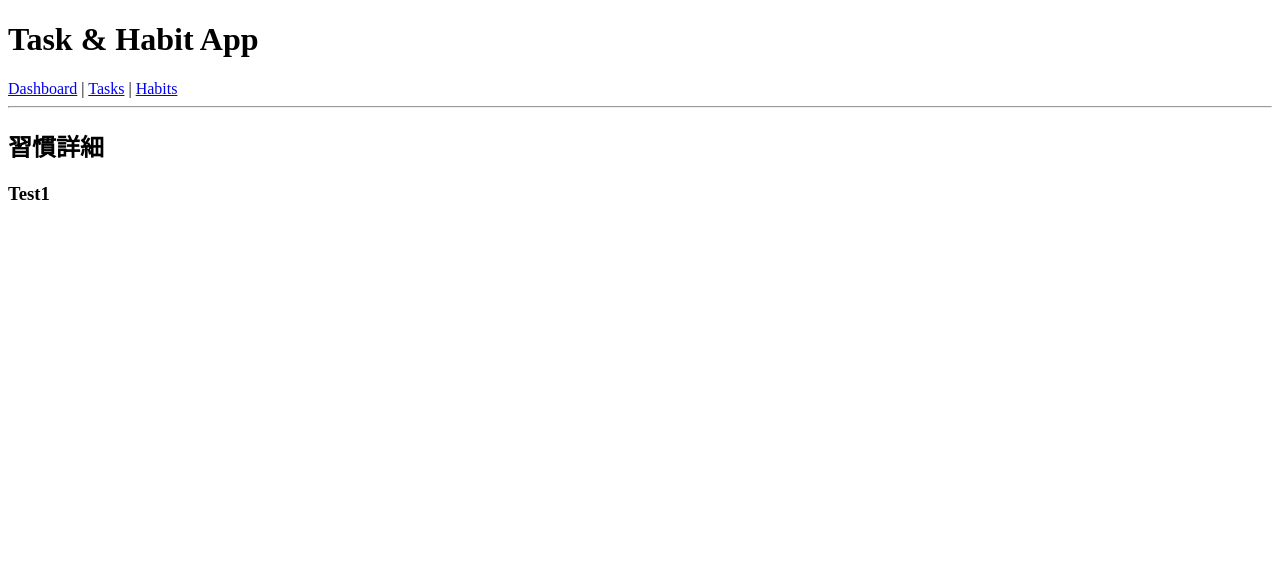
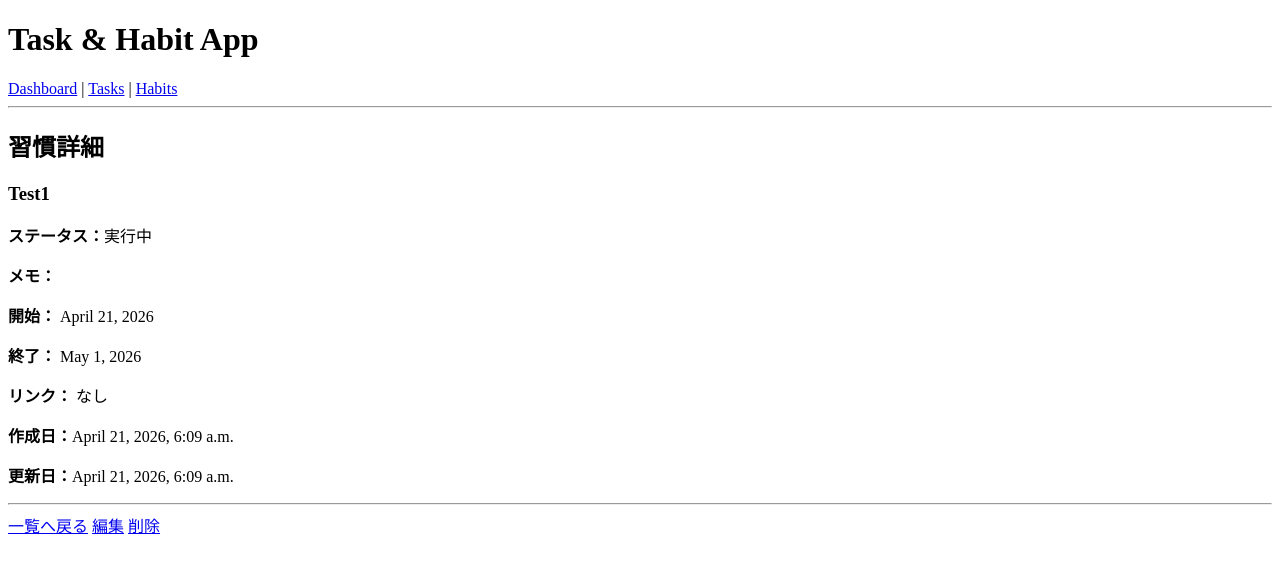
Before and after one commit to Mutou-dev123/task-habit-manager, a Django app: page /habits/1/ in a window 1280 px wide. Shown: the top 573 px of the page. Run offline with Django 5.2, Linux system fonts and the light colour scheme; data comes from the database, SQL or seed files in the repository; parts of the project's set-up code (start-up, migrations or seed data) failed here and were passed over.

Commit message:
Update habit detail template

```diff
--- a/habits/templates/habits/habit_detail.html
+++ b/habits/templates/habits/habit_detail.html
@@ -8,6 +8,45 @@
 <div>
     <h3>{{ habit.title }}</h3>
 
+    <p><strong>ステータス：</strong>{{ habit.get_status_display }}</p>
+
+    <p><strong>メモ：</strong><br>
+    {{ habit.description|linebreaks }}</p>
+
+    <p><strong>開始：</strong>
+        {% if habit.start_date %}
+            {{ habit.start_date }}
+        {% else %}
+            未設定
+        {% endif %}
+    </p>
+
+    <p><strong>終了：</strong>
+        {% if habit.end_date %}
+            {{ habit.end_date }}
+        {% else %}
+            未設定
+        {% endif %}
+    </p>
+
+    <p><strong>リンク：</strong>
+    {% if habit.link %}
+        <a href="{{ habit.link }}" target="_blank">開く</a>
+    {% else %}
+        なし
+    {% endif %}
+
+    <p><strong>作成日：</strong>{{ habit.created_at }}</p>
+    <p><strong>更新日：</strong>{{ habit.updated_at }}</p>
+    </p>
+</div>
+
+<hr>
+
+<div>
+    <a href="{% url 'habit_list' %}">一覧へ戻る</a>
+    <a href="{% url 'habit_update' habit.id %}">編集</a>
+    <a href="{% url 'habit_delete' habit.id %}">削除</a>
 </div>
 
 {% endblock %}
```
